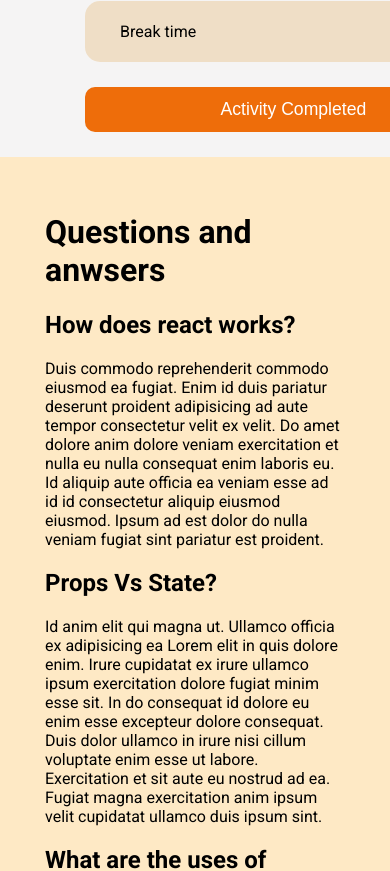
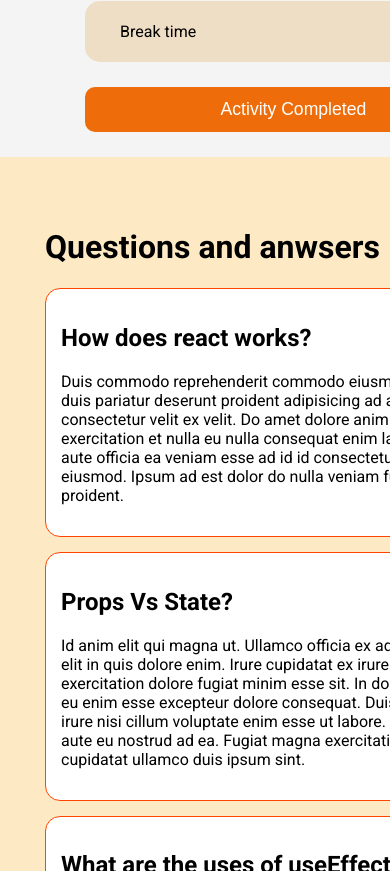
Before and after one commit to SunitCorneleous/ace-workout, a React (Create React App) app: page / in a window 390 px wide. Shown: the part 6293-7164 px from the top of the page. Built offline with nearby package versions, Linux system fonts and the light colour scheme; a web font is replaced by a local one.

Commit message:
question components style added

```diff
--- a/src/components/Question/Question.css
+++ b/src/components/Question/Question.css
@@ -0,0 +1,8 @@
+.question-container {
+  width: 97%;
+  padding: 15px;
+  border-radius: 15px;
+  background-color: #fff;
+  margin: 15px 0;
+  border: 1px solid #ff4500;
+}
--- a/src/components/Question/Question.js
+++ b/src/components/Question/Question.js
@@ -3,7 +3,7 @@ import "./Question.css";
 
 const Question = ({ question }) => {
   return (
-    <div>
+    <div className="question-container">
       <h2>{question.questions}</h2>
       <p>{question.answer}</p>
     </div>
--- a/src/components/Questions/Questions.css
+++ b/src/components/Questions/Questions.css
@@ -1,4 +1,12 @@
 .questions-container {
   background-color: #fee9c5;
-  padding: 35px 45px;
+  padding: 50px 45px;
 }
+
+@media screen and (max-width: 668px) {
+  .questions-container {
+    background-color: #fee9c5;
+    padding: 50px 45px;
+    width: 500px;
+  }
+}
```
